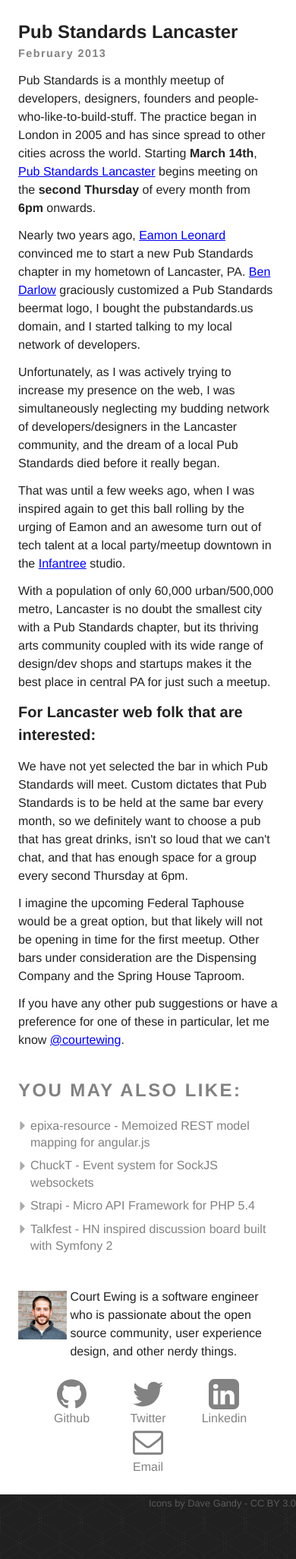
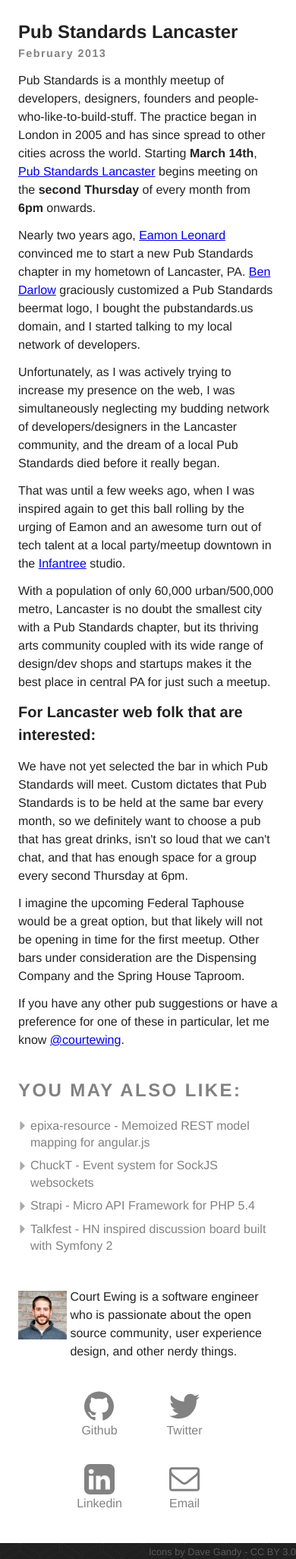
Before and after one commit to epixa/epixa.com, a Jekyll site: the page built from design-post.html, in a window 390 px wide. Shown: the whole page at 76% size. Built offline with Jekyll 4.4.1, drawn with Linux system fonts in a browser that asks for light colours; before the commit the page ends 1988 px from its top, so only the background shows below that.

Commit message:
responsive author

```diff
--- a/_sass/_document.scss
+++ b/_sass/_document.scss
@@ -93,12 +93,14 @@
   .social-icon-links {
     ul {
       text-align: center;
-      width: 100%
+      margin: 0 auto;
+      width: 15em;
     }
     li {
-      display: inline-block;
+      display: block;
+      float: left;
       margin: 0;
-      padding: 0 0.5em;
+      padding: 1em;
       width: 5em;
     }
     a {
@@ -128,6 +130,17 @@
 
     .author {
       margin-bottom: $spacing-unit * 1.5;
+    }
+
+    .social-icon-links {
+      ul {
+        width: 100%
+      }
+      li {
+        display: inline-block;
+        float: none;
+        padding: 0 0.5em;
+      }
     }
 
     header {
```
